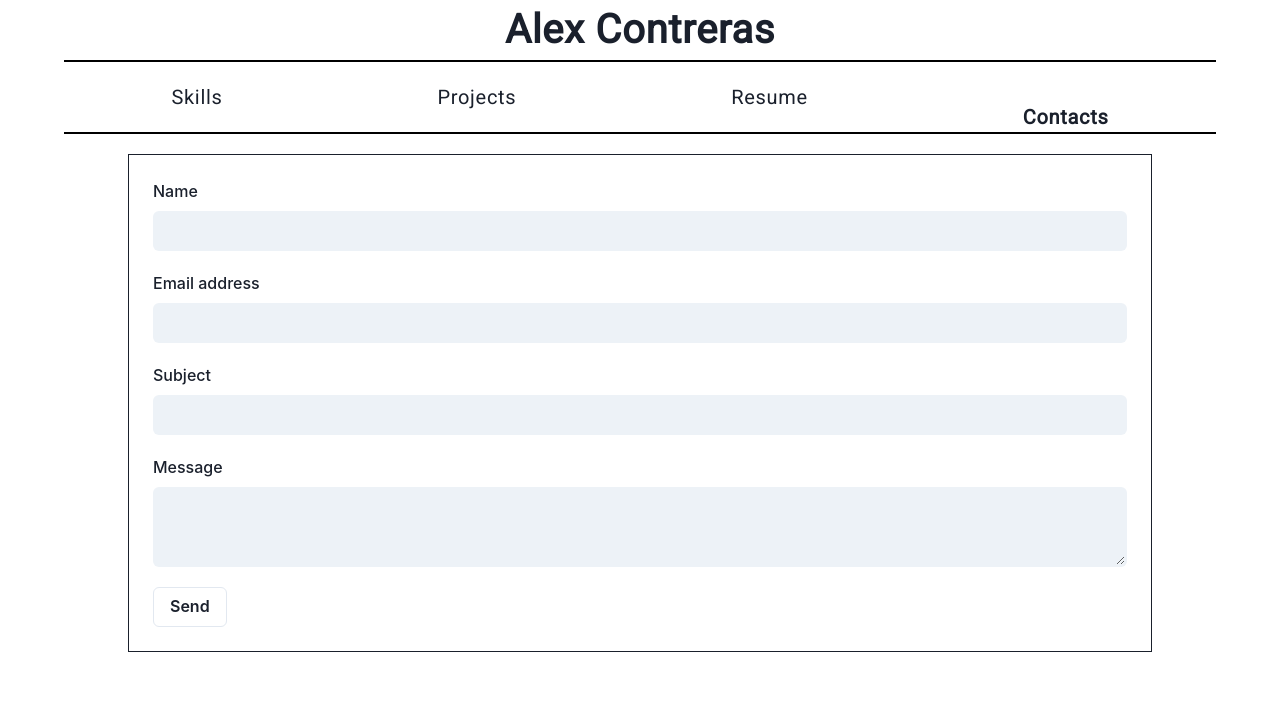
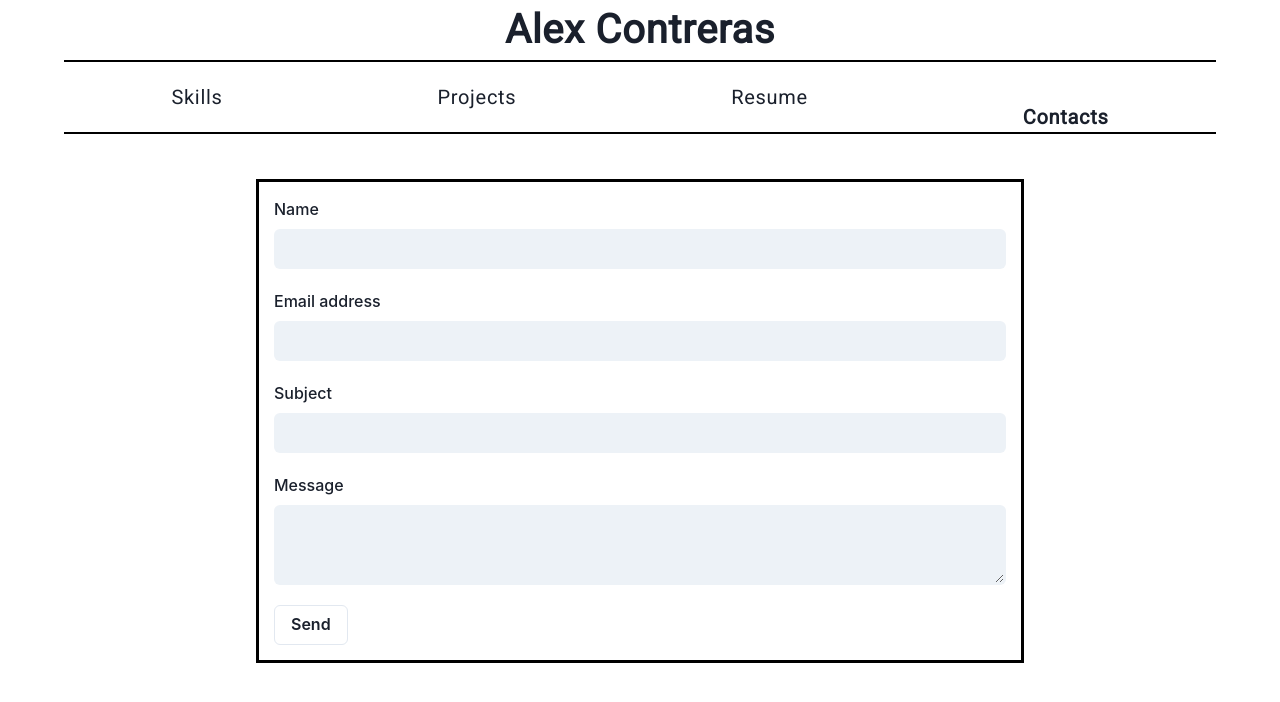
Before and after one commit to AlexUrielContreras/alex-website, a React (Create React App) app: page / in a window 1280 px wide. Both pictures are taken after a click on the link "Contacts". Shown: the top 702 px of the page. Built offline with nearby package versions, Linux system fonts and the light colour scheme.

Commit message:
added a email validator regex to validate guest email and success message on form submit

```diff
--- a/src/index.css
+++ b/src/index.css
@@ -40,3 +40,9 @@ header {
   color: red;
   font-size: 30px
 }
+.contact-form {
+  width: 60vw;
+  border: 3px black solid;
+  padding: 15px;
+  margin: 25px auto;
+}
--- a/src/pages/Contacts.js
+++ b/src/pages/Contacts.js
@@ -1,16 +1,29 @@
 import { Button,
-    Flex ,
     Box,
-    Link,
     Input,
-    FormControl,
     FormLabel,
     Textarea
 } from '@chakra-ui/react'
 import emailjs from '@emailjs/browser';
+import { useState } from 'react';
+import validateEmail from '../utils/helpers'
 
 
 function Social() {
+    const [errorMessage, setErrorMessage] = useState('')
+    const [emailSent , setEmailSent] = useState('')
+
+    function checkEmail(e) {
+        const guestEmail = e.target.value
+        const isValid = validateEmail(guestEmail)
+        console.log(isValid)
+        if (!isValid) {
+            setErrorMessage('Please enter a valid email')
+        }else{
+            setErrorMessage('')
+        }
+
+    }
 
     function sendEmail(e) {
         e.preventDefault()
@@ -18,27 +31,29 @@ function Social() {
         emailjs.sendForm('service_fhdd3oa', 'template_mnxafs6', e.target, '-nhEcniANIMHUuU0y')
             .then((response) => {
                 console.log('SUCESS!', response.status, response.text)
+                setEmailSent(response.status)
             }, (err) => {
                 console.log('Failed', err)
+                setEmailSent(err)
             })
             e.target.reset()
     }
 
     return (
         <>
-        <Box border='1px' p={6} >
-        <form onSubmit={sendEmail}>
+        <form onSubmit={sendEmail} className='contact-form'>
             <FormLabel>Name</FormLabel>
             <Input type='text' variant='filled' name='name'/>
             <FormLabel mt={5}>Email address</FormLabel>
-            <Input type='email' variant='filled' name='email'/>
+            <Input type='email' variant='filled' name='email' onBlur={checkEmail}/>
+            {errorMessage}
             <FormLabel mt={5}>Subject</FormLabel>
             <Input type='text' variant='filled' name='subject'/>
             <FormLabel mt={5}>Message</FormLabel>
             <Textarea type='text' variant='filled' name='message'/>
             <Button type='submit' variant='outline' mt={5}>Send</Button>
         </form>
-        </Box>
+        {emailSent}
         {/*<Flex direction={{base: 'column'}} align={{base: 'center', md: 'start'}}  textAlign='center'>
             <Flex m={5} direction='row'>
                 <Link href='https://github.com/AlexUrielContreras' fontSize='3xl' mr={10}>Checkout my </Link>
--- /dev/null
+++ b/src/utils/helpers.js
@@ -0,0 +1,9 @@
+
+// take in a string(guest email) and checks if the email is valid
+function validateEmail(email) {
+    const input = /^[a-zA-Z0-9.!#$%&’*+/=?^_`{|}~-]+@[a-zA-Z0-9-]+(?:\.[a-zA-Z0-9-]+)*$/;
+    // converts email to a string and lowercases the email to check agaist the regex to see if its a vailid email || returns true or false
+    return input.test(email)
+}
+
+export default validateEmail
```
